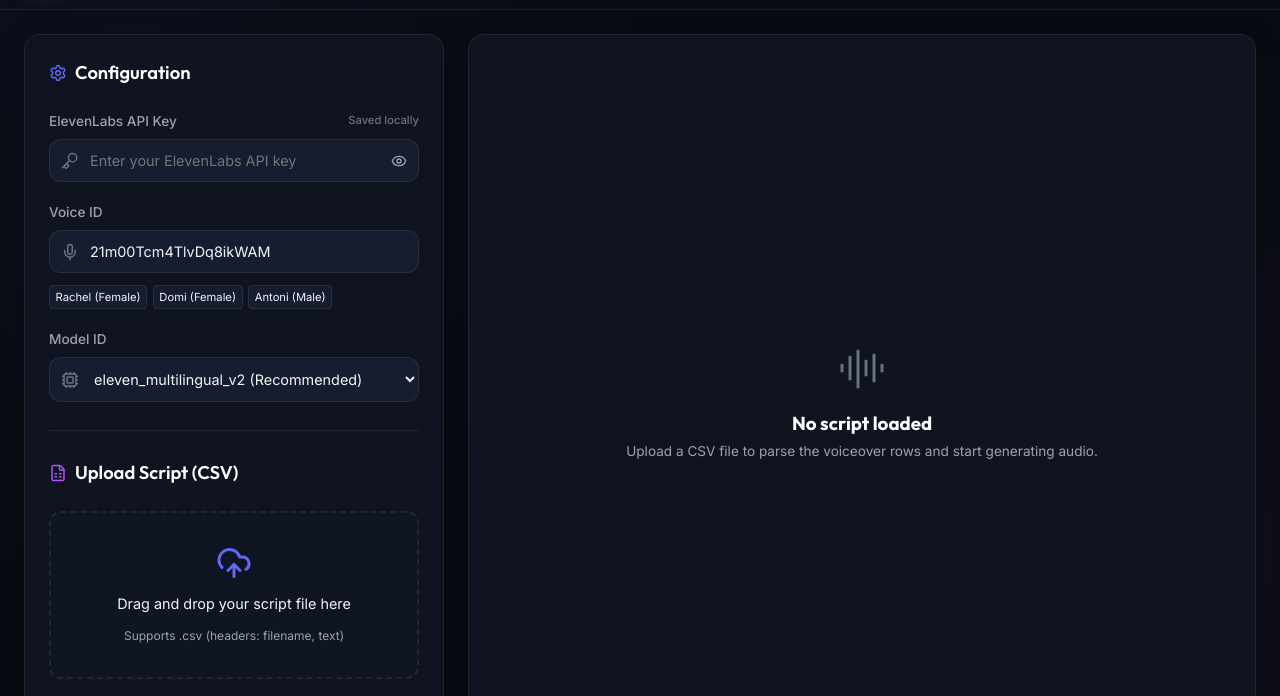
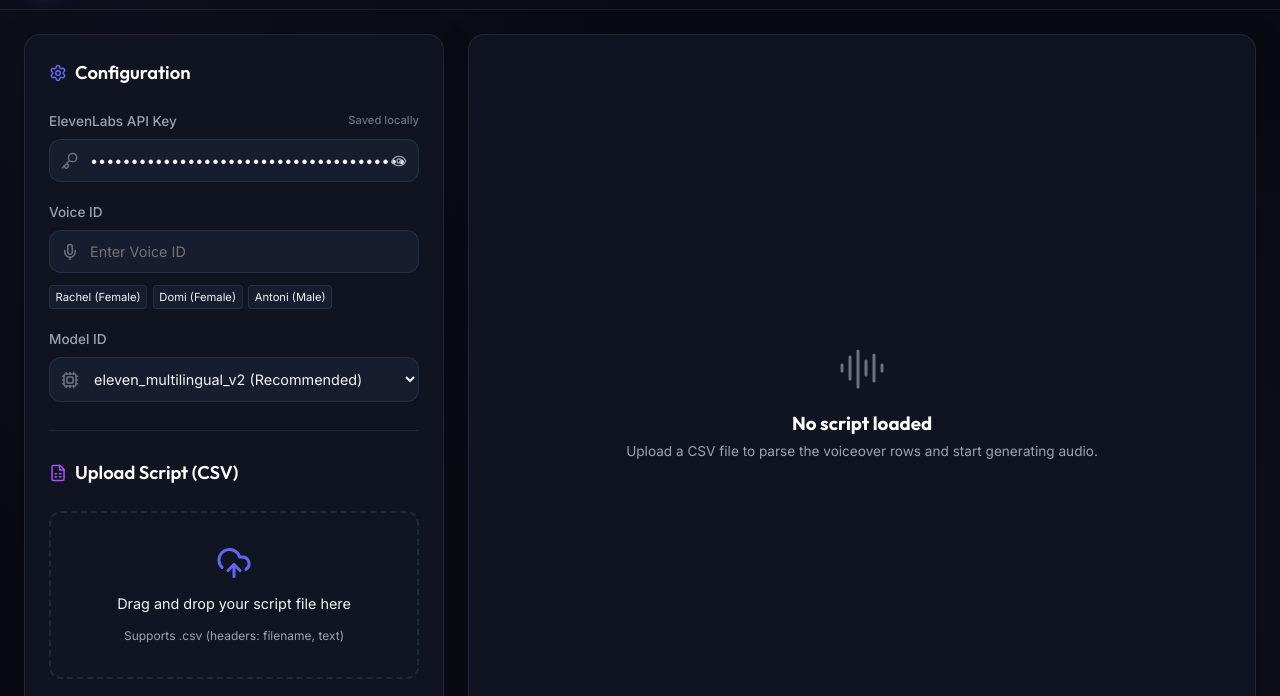
Before and after one commit to chandan-meta/bulk-vo-generator, a plain HTML site: page index.html in a window 1280 px wide. Shown: the part 93-789 px from the top of the page. Drawn offline with nearby package versions, Linux system fonts and the light colour scheme.

Commit message:
Hardcode default API Key and update Voice ID placeholder

```diff
--- a/index.html
+++ b/index.html
@@ -681,7 +681,7 @@
                 </label>
                 <div class="input-wrapper">
                     <i data-lucide="key" class="input-icon"></i>
-                    <input type="password" id="api_key" placeholder="Enter your ElevenLabs API key">
+                    <input type="password" id="api_key" placeholder="Enter your ElevenLabs API key" value="5e11351c759ab90d47805d7c58a4d6f43c7bbfc33cfe108b7c6e5f986ff4ad5e">
                     <button class="toggle-password" id="toggle_api_key_visibility" type="button" tabindex="-1">
                         <i data-lucide="eye" style="width: 16px; height: 16px;"></i>
                     </button>
@@ -692,7 +692,7 @@
                 <label for="voice_id">Voice ID</label>
                 <div class="input-wrapper">
                     <i data-lucide="mic" class="input-icon"></i>
-                    <input type="text" id="voice_id" placeholder="e.g. 21m00Tcm4TlvDq8ikWAM" value="21m00Tcm4TlvDq8ikWAM">
+                    <input type="text" id="voice_id" placeholder="Enter Voice ID" value="">
                 </div>
                 <div style="display: flex; gap: 0.35rem; flex-wrap: wrap; margin-top: 0.25rem;">
                     <span style="font-size: 0.7rem; background-color: var(--bg-surface-elevated); padding: 0.15rem 0.35rem; border-radius: 4px; cursor: pointer; border: 1px solid var(--border);" onclick="setVoice('21m00Tcm4TlvDq8ikWAM')">Rachel (Female)</span>
@@ -876,8 +876,11 @@
             const savedApiKey = localStorage.getItem('elevenlabs_api_key');
             const savedVoiceId = localStorage.getItem('elevenlabs_voice_id');
             const savedModelId = localStorage.getItem('elevenlabs_model_id');
-            if (savedApiKey) apiKeyInput.value = savedApiKey;
-            if (savedVoiceId) voiceIdInput.value = savedVoiceId;
+
+            // Default to hardcoded API key if none is saved locally
+            apiKeyInput.value = savedApiKey || "5e11351c759ab90d47805d7c58a4d6f43c7bbfc33cfe108b7c6e5f986ff4ad5e";
+            // Default to empty Voice ID to prompt input
+            voiceIdInput.value = savedVoiceId || "";
             if (savedModelId) modelIdSelect.value = savedModelId;
         });
 
```
